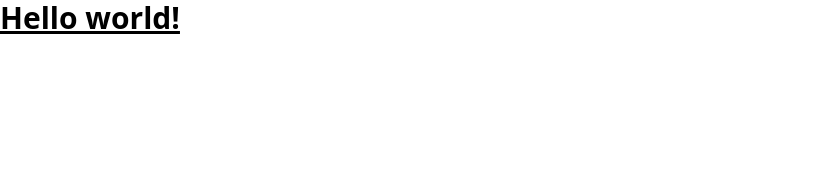
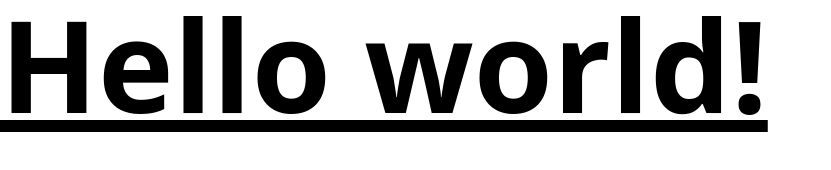
Before and after one commit to AaronPuertollano/final_diw_2025, a website built with Parcel: page src/index.html in a window 1280 px wide. Shown: the whole page, without its empty margins (0-831 px from the left). Built offline with nearby package versions, Linux system fonts and the light colour scheme.

Commit message:
increase heading size in index.html

```diff
--- a/src/index.html
+++ b/src/index.html
@@ -6,7 +6,7 @@
     <link href="./index.css" type="text/css" rel="stylesheet" />
   </head>
   <body>
-    <h1 class="text-3xl font-bold underline">
+    <h1 class="text-9xl font-bold underline">
       Hello world!
     </h1>
   </body>
```
